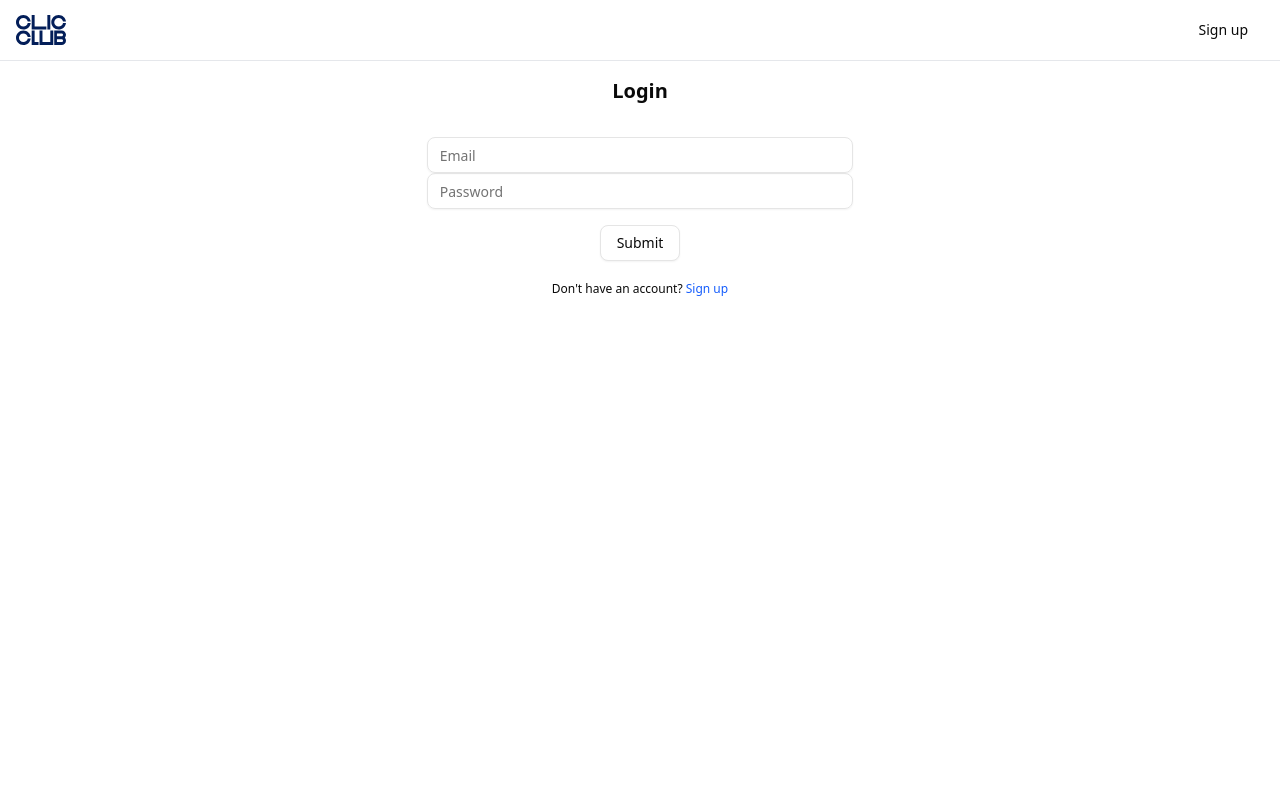
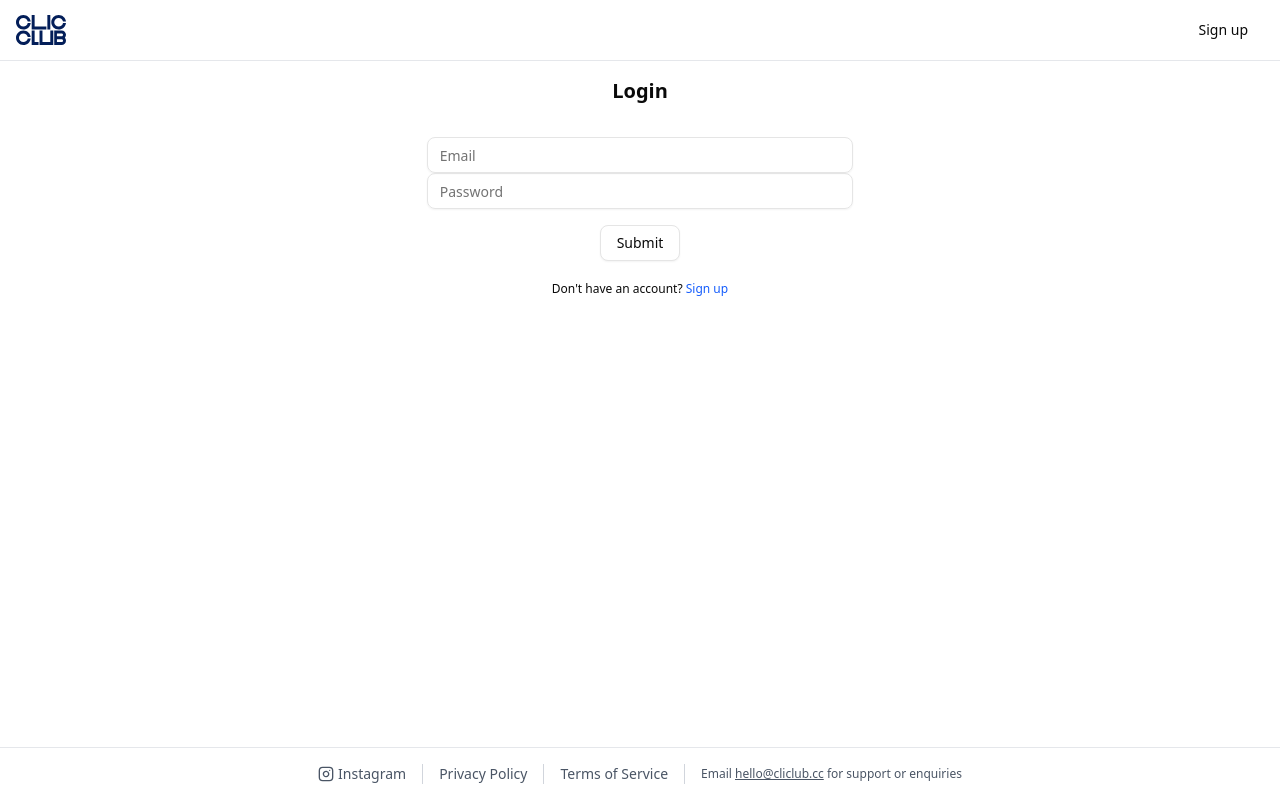
Before and after one commit to Lightxxo/CLIC-WEB, a React (Vite) app in the folder Frontend/: page /login in a window 1280 px wide. Built offline with nearby package versions, Linux system fonts and the light colour scheme; no server answers.

Commit message:
Add footer to mainlayout

```diff
--- /dev/null
+++ b/Frontend/src/components/Footer/Footer.tsx
@@ -0,0 +1,32 @@
+import { Instagram } from "lucide-react";
+import { Link } from "react-router-dom";
+
+export default function Footer(){
+
+    return(<footer className="mt-auto border-t border-gray-200 text-sm text-gray-600 bg-white">
+        <div className="flex justify-center items-center divide-x divide-gray-300 py-4 flex-wrap">
+          <a
+            href="https://instagram.com"
+            target="_blank"
+            rel="noopener noreferrer"
+            className="px-4 flex items-center gap-1 hover:text-[#F05A23] transition"
+          >
+            <Instagram className="w-4 h-4" />
+            Instagram
+          </a>
+          <Link to="/" className="px-4 hover:text-[#F05A23] transition">
+            Privacy Policy
+          </Link>
+          <Link to="/" className="px-4 hover:text-[#F05A23] transition">
+            Terms of Service
+          </Link>
+          <span className="px-4 text-xs">
+            Email{" "}
+            <a href="mailto:hello@cliclub.cc" className="underline">
+              hello@cliclub.cc
+            </a>{" "}
+            for support or enquiries
+          </span>
+        </div>
+      </footer>);
+}
--- a/Frontend/src/layouts/MainLayout.tsx
+++ b/Frontend/src/layouts/MainLayout.tsx
@@ -3,6 +3,7 @@ import Navbar from "../components/Navbar/Navbar";
 import { useEffect } from "react";
 import { useFormContext } from "@/contexts/FormContext";
 import config from "@/config";
+import Footer from "@/components/Footer/Footer";
 
 const { REMOTE, API_BASE_URL, API_PORT } = config;
 export default function MainLayout() {
@@ -39,11 +40,12 @@ export default function MainLayout() {
     }));
   }, []);
   return (
-    <>
+    <div className="flex flex-col min-h-screen">
       <Navbar />
-      <main>
+      <main className="flex-1">
         <Outlet />
       </main>
-    </>
+      <Footer />
+    </div>
   );
 }
--- a/Frontend/src/pages/Landing/Landing.tsx
+++ b/Frontend/src/pages/Landing/Landing.tsx
@@ -106,7 +106,7 @@ export default function Landing() {
         </div>
       </section>
 
-      <footer className="mt-auto border-t border-gray-200 text-sm text-gray-600 bg-white">
+      {/* <footer className="mt-auto border-t border-gray-200 text-sm text-gray-600 bg-white">
         <div className="flex justify-center items-center divide-x divide-gray-300 py-4 flex-wrap">
           <a
             href="https://instagram.com"
@@ -131,7 +131,7 @@ export default function Landing() {
             for support or enquiries
           </span>
         </div>
-      </footer>
+      </footer> */}
     </div>
   );
 }
```
